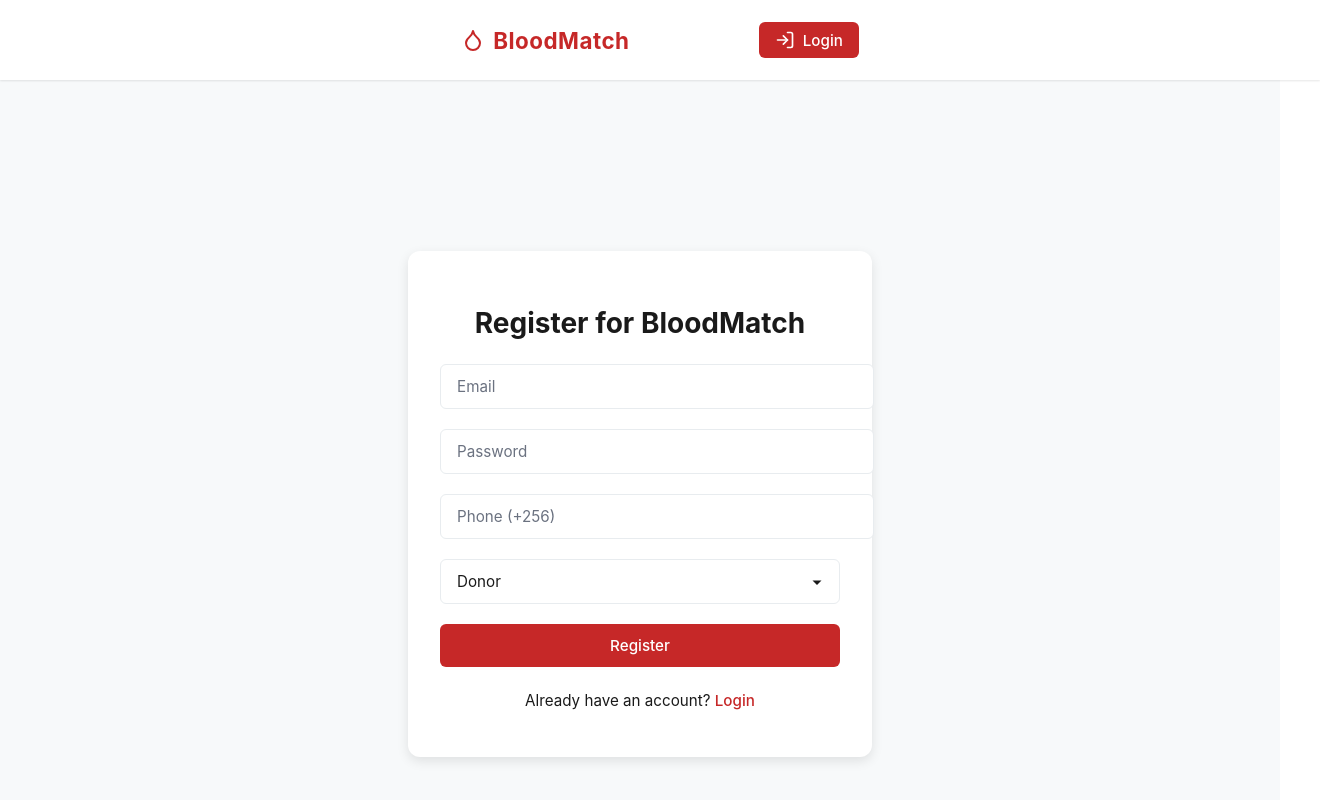
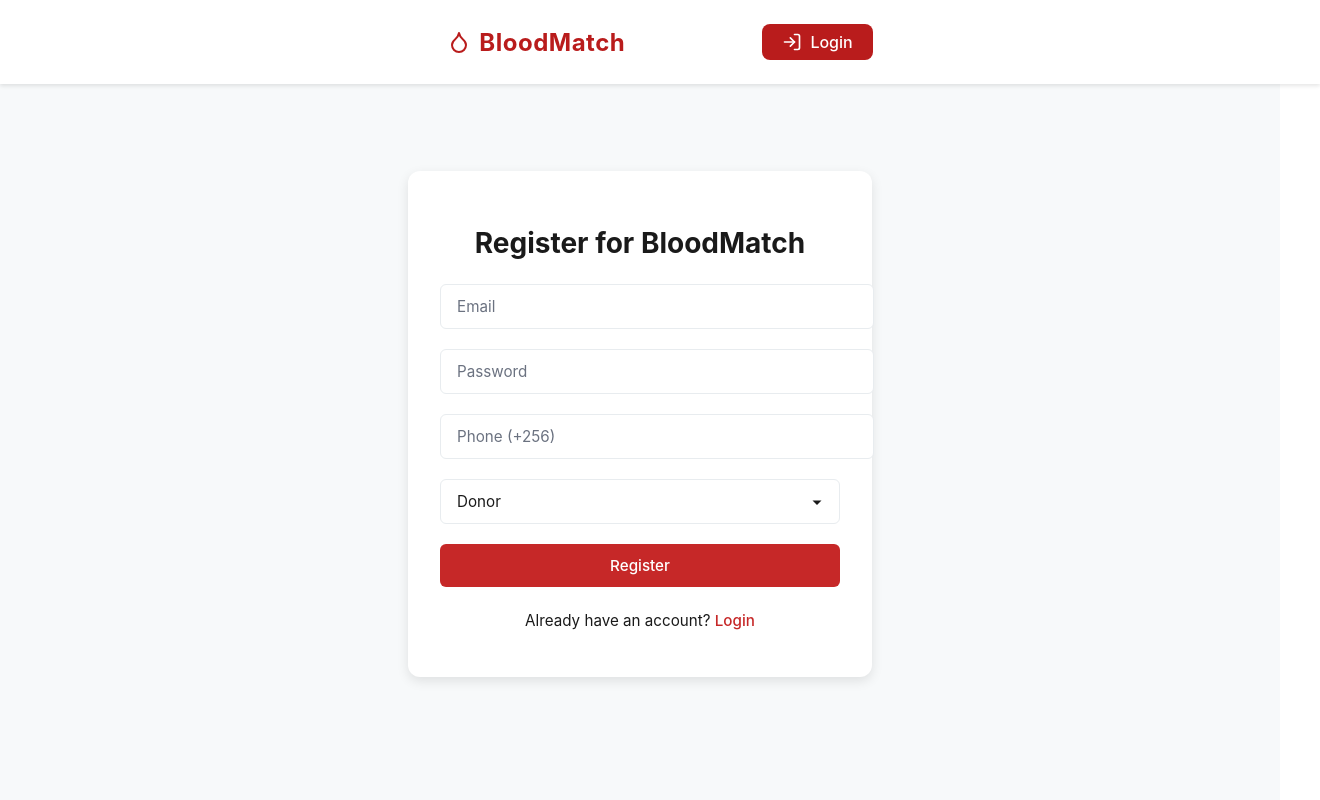
Before and after one commit to jjingofarouk/saveme, a React (Create React App) app: page /register in a window 1280 px wide. Shown: the top 800 px of the page, 1320 px wide, since content can reach past the window. Built offline with nearby package versions, Linux system fonts and the light colour scheme; no server answers.

Commit message:
Update Navbar.css

```diff
--- a/src/styles/Navbar.css
+++ b/src/styles/Navbar.css
@@ -1,16 +1,15 @@
-/* Navbar.css */
 .navbar {
-  position: sticky;
+  position: fixed;
   top: 0;
   width: 100%;
-  background: #FFFFFF;
-  box-shadow: 0 1px 2px rgba(0, 0, 0, 0.1);
+  background: #ffffff;
+  box-shadow: 0 2px 4px rgba(0, 0, 0, 0.1);
   transition: box-shadow 0.3s ease;
   z-index: 1000;
 }
 
 .navbar-scrolled {
-  box-shadow: 0 2px 4px rgba(0, 0, 0, 0.15);
+  box-shadow: 0 4px 8px rgba(0, 0, 0, 0.15);
 }
 
 .navbar-container {
@@ -20,7 +19,7 @@
   display: flex;
   justify-content: space-between;
   align-items: center;
-  height: 60px;
+  height: 64px;
 }
 
 .navbar-brand {
@@ -32,15 +31,15 @@
   display: flex;
   align-items: center;
   text-decoration: none;
-  color: #C62828;
+  color: #b91c1c;
   font-weight: 700;
-  font-size: 1.4rem;
+  font-size: 1.5rem;
   font-family: 'Inter', sans-serif;
 }
 
 .navbar-logo-icon {
   margin-right: 0.5rem;
-  color: #C62828;
+  color: #b91c1c;
 }
 
 .navbar-logo-text {
@@ -52,19 +51,19 @@
   background: none;
   border: none;
   cursor: pointer;
-  color: #1A1A1A;
+  color: #1a1a1a;
   padding: 0.5rem;
   transition: color 0.2s ease;
 }
 
 .navbar-toggle:hover {
-  color: #C62828;
+  color: #b91c1c;
 }
 
 .navbar-menu {
   display: flex;
   align-items: center;
-  gap: 1rem;
+  gap: 1.5rem;
 }
 
 .navbar-links {
@@ -72,7 +71,7 @@
   list-style: none;
   margin: 0;
   padding: 0;
-  gap: 0.5rem;
+  gap: 0.75rem;
 }
 
 .navbar-link {
@@ -80,74 +79,74 @@
   align-items: center;
   gap: 0.5rem;
   text-decoration: none;
-  color: #1A1A1A;
-  font-size: 0.95rem;
+  color: #1a1a1a;
+  font-size: 1rem;
   font-weight: 500;
   font-family: 'Inter', sans-serif;
-  padding: 0.5rem 0.75rem;
-  border-radius: 6px;
+  padding: 0.5rem 1rem;
+  border-radius: 8px;
   transition: background 0.2s ease, color 0.2s ease;
 }
 
 .navbar-link:hover {
-  background: #E8ECEF;
-  color: #C62828;
+  background: #f5f5f5;
+  color: #b91c1c;
 }
 
 .navbar-link.active {
-  background: #C62828;
-  color: #FFFFFF;
+  background: #b91c1c;
+  color: #ffffff;
   font-weight: 600;
 }
 
 .emergency-link {
-  color: #A51C1C;
+  color: #991b1b;
 }
 
 .emergency-link:hover,
 .emergency-link.active {
-  background: #A51C1C;
-  color: #FFFFFF;
+  background: #991b1b;
+  color: #ffffff;
 }
 
 .navbar-end {
   display: flex;
   align-items: center;
-  gap: 0.75rem;
+  gap: 1rem;
 }
 
 .navbar-button {
   display: flex;
   align-items: center;
   gap: 0.5rem;
-  padding: 0.5rem 1rem;
+  padding: 0.5rem 1.25rem;
   border: none;
-  border-radius: 6px;
+  border-radius: 8px;
   cursor: pointer;
-  font-size: 0.95rem;
+  font-size: 1rem;
   font-weight: 500;
   font-family: 'Inter', sans-serif;
   transition: background 0.2s ease, color 0.2s ease;
 }
 
 .login-button {
-  background: #C62828;
-  color: #FFFFFF;
+  background: #b91c1c;
+  color: #ffffff;
   text-decoration: none;
 }
 
 .login-button:hover {
-  background: #A51C1C;
+  background: #991b1b;
 }
 
 .logout-button {
-  background: #E8ECEF;
-  color: #1A1A1A;
+  background: #f5f5f5;
+  color: #1a1a1a;
 }
 
 .logout-button:hover {
-  background: #C62828;
-  color: #FFFFFF;
+  background: #b91c1c;
+  color: #ffffff;
 }
 
 .notification-wrapper {
@@ -156,23 +155,28 @@
 
 /* Responsive Design */
 @media (max-width: 768px) {
+  .navbar-container {
+    height: 56px;
+  }
+
   .navbar-toggle {
-    display: block;
+    display: flex;
   }
 
   .navbar-menu {
     position: fixed;
-    top: 60px;
+    top: 56px;
     left: 0;
     width: 100%;
-    height: calc(100vh - 60px);
-    background: #FFFFFF;
+    height: calc(100vh - 56px);
+    background: #ffffff;
     flex-direction: column;
-    justify-content: flex-start;
+    align-items: flex-start;
     padding: 1.5rem;
     transform: translateX(100%);
     transition: transform 0.3s ease-in-out;
-    box-shadow: -2px 0 4px rgba(0, 0, 0, 0.1);
+    z-index: 999;
+    overflow-y: auto;
   }
 
   .navbar-menu.active {
@@ -189,12 +193,14 @@
     padding: 1rem;
     font-size: 1.1rem;
     justify-content: flex-start;
+    width: 100%;
   }
 
   .navbar-end {
     flex-direction: column;
     width: 100%;
-    gap: 1rem;
+    gap: 0.5rem;
+    margin-top: 1rem;
   }
 
   .navbar-button {
@@ -211,8 +217,29 @@
 /* Accessibility */
 .navbar a:focus,
 .navbar button:focus {
-  outline: 2px solid #C62828;
+  outline: 3px solid #b91c1c;
   outline-offset: 2px;
+}
+
+/* High Contrast Mode */
+@media (prefers-contrast: high) {
+  .navbar {
+    background: #ffffff;
+    border-bottom: 2px solid #000000;
+  }
+
+  .navbar-link,
+  .navbar-button {
+    border: 1px solid #000000;
+  }
+
+  .navbar-link.active,
+  .emergency-link.active,
+  .login-button,
+  .logout-button:hover {
+    background: #000000;
+    color: #ffffff;
+  }
 }
 
 /* Animations */
```
